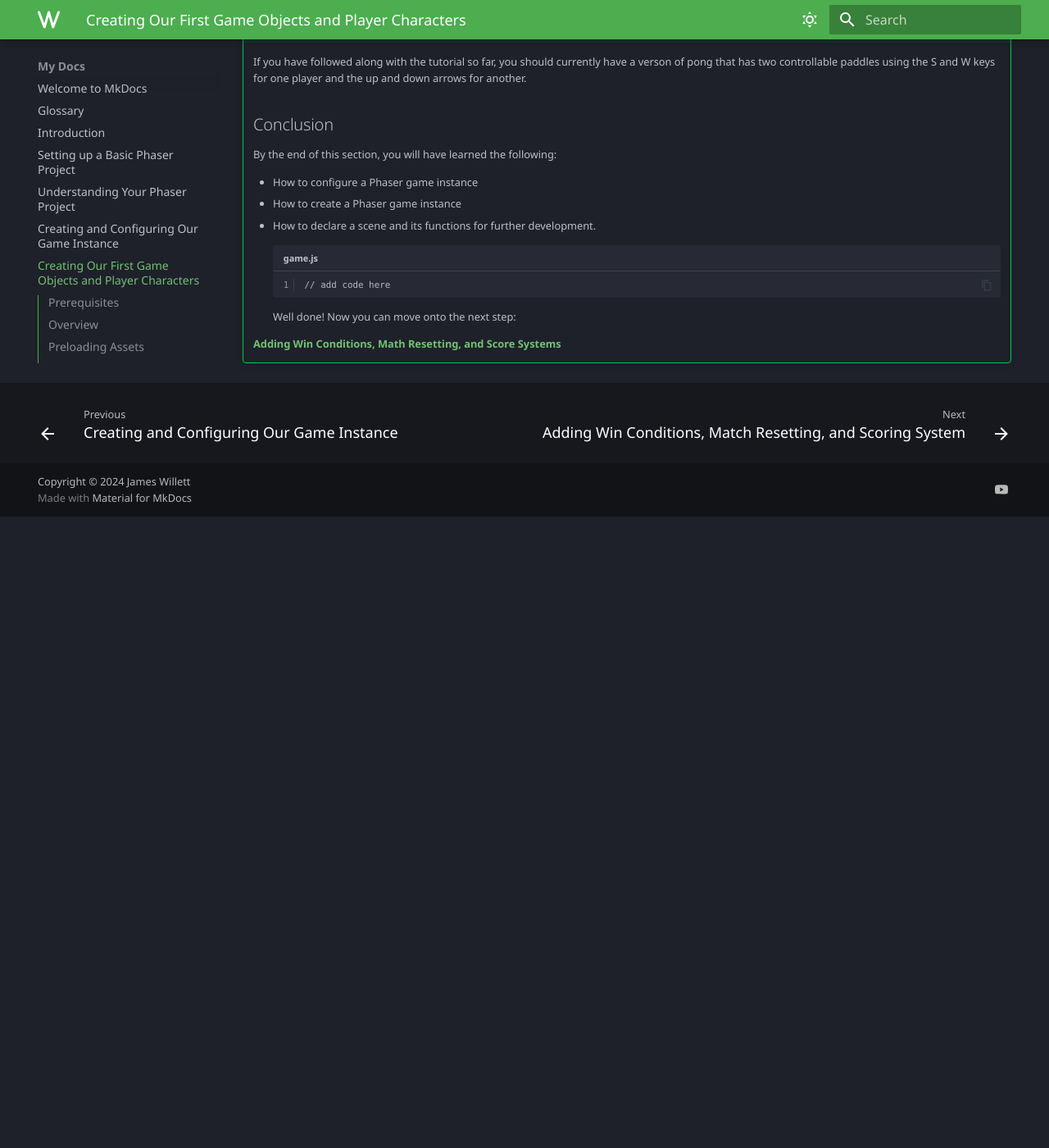
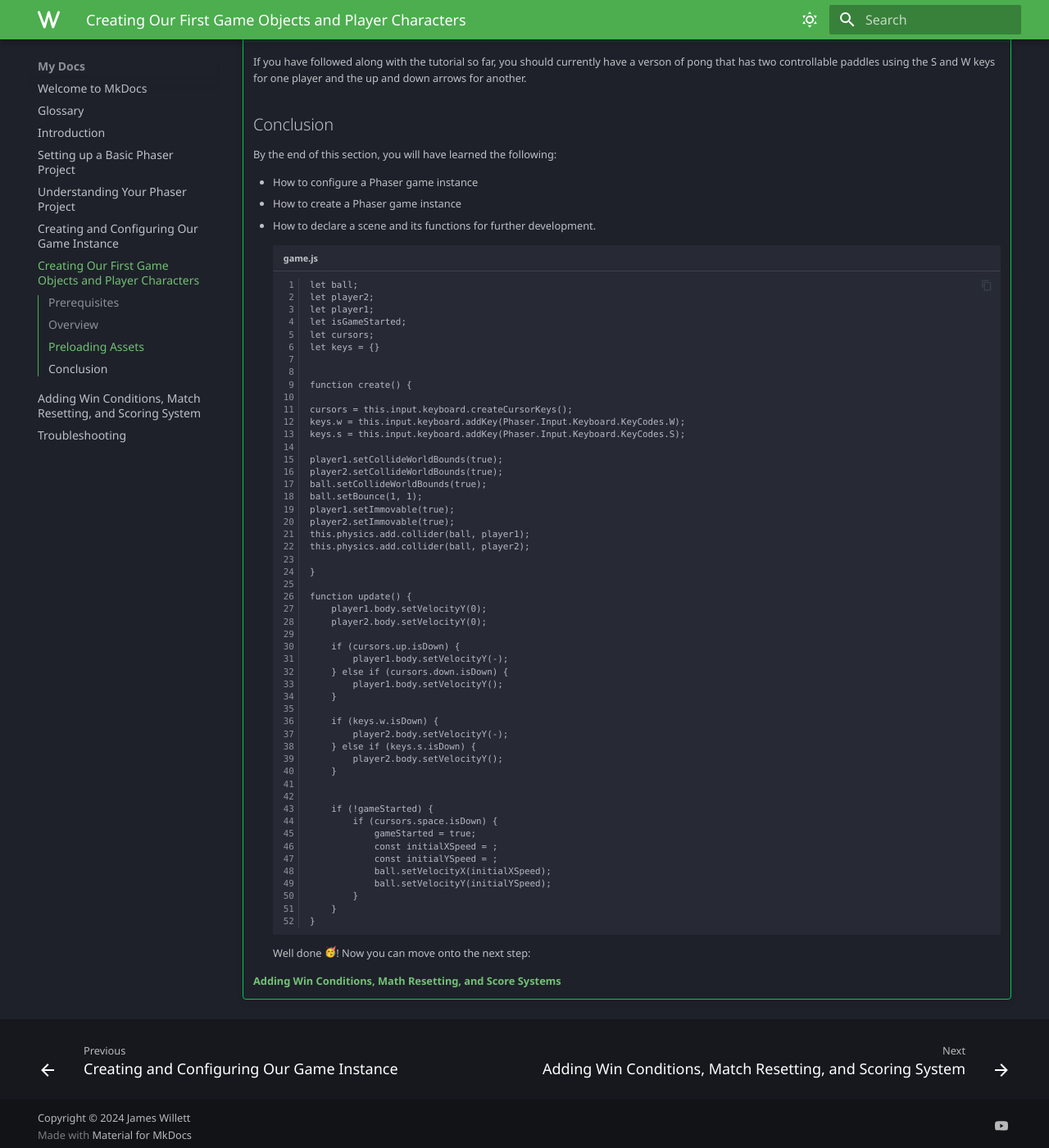
Before and after one commit to ndgeniebla/phaser-mkdocs, an MkDocs documentation site: the page built from docs/set-4.md, in a window 1280 px wide and 1400 px high, scrolled down 8253 px. Shown: the whole window at 82% size. Built offline with MkDocs 1.6.1 and Material for MkDocs 9.7.7, drawn with Linux system fonts in a browser that asks for light colours; emoji names are drawn with the system emoji font; some web fonts are replaced; before the commit the page ends 8883 px from its top, so only the background shows below that; some of the changed text lies outside the part shown.

Commit message:
add coding example

````diff
--- a/docs/set-4.md
+++ b/docs/set-4.md
@@ -16,7 +16,7 @@ Now that we have our game instance, it's time to add some game assets to give ou
         Assets have many definitions in the real world. In the context of game developement, assets mean any digital content used by the video game to communicate information to the user about the state of the game. This can include audio, visual elements and animations.
 
 <br>
-1. Inside the `preload` function defined inside of `src/game.js` add two function calls to `this` game instances `load.image()` method with the following name parameter and path path paramater.
+3. Inside the `preload` function defined inside of `src/game.js` add two function calls to `this` game instances `load.image()` method with the following name parameter and path path paramater.
 
 ```JS title="game.js" linenums="1"
 
@@ -309,7 +309,7 @@ function update() {
     If you wanted to make a game where a character moves left and right, you would have to use the same strategy for the X axis.
 
 <br>
-16. Now we need to make sure that when a key is not being pressed, we set our paddles velocity to 0. We can do this by calling the `player1` and `player2` `setVelocityY` methods in the update function.
+16. Now we need to make sure that when a key is not being pressed. We can do this by calling the `player1` and `player2` `setVelocityY` methods in the update function and assigning a velocity of 0 to the paddles.
 
 ``` JS title="game.js" linenums="1"
 
@@ -386,9 +386,61 @@ function update() {
     - How to create a Phaser game instance
     - How to declare a scene and its functions for further development.
     ``` title="game.js" linenums="1"
-    // add code here
+
+    let ball;
+    let player2;
+    let player1;
+    let isGameStarted;
+    let cursors;
+    let keys = {}
+
+
+    function create() {
+
+    cursors = this.input.keyboard.createCursorKeys();
+    keys.w = this.input.keyboard.addKey(Phaser.Input.Keyboard.KeyCodes.W);
+    keys.s = this.input.keyboard.addKey(Phaser.Input.Keyboard.KeyCodes.S);
+
+    player1.setCollideWorldBounds(true);
+    player2.setCollideWorldBounds(true);
+    ball.setCollideWorldBounds(true);
+    ball.setBounce(1, 1);
+    player1.setImmovable(true);
+    player2.setImmovable(true);
+    this.physics.add.collider(ball, player1);
+    this.physics.add.collider(ball, player2);
+
+    }
+
+    function update() {
+        player1.body.setVelocityY(0);
+        player2.body.setVelocityY(0);
+
+        if (cursors.up.isDown) {
+            player1.body.setVelocityY(-);
+        } else if (cursors.down.isDown) {
+            player1.body.setVelocityY();
+        }
+
+        if (keys.w.isDown) {
+            player2.body.setVelocityY(-);
+        } else if (keys.s.isDown) {
+            player2.body.setVelocityY();
+        }
+
+
+        if (!gameStarted) {
+            if (cursors.space.isDown) {
+                gameStarted = true;
+                const initialXSpeed = ;
+                const initialYSpeed = ;
+                ball.setVelocityX(initialXSpeed);
+                ball.setVelocityY(initialYSpeed);
+            }
+        }
+    }
 
     ```
-    Well done! Now you can move onto the next step:
+    Well done :partying_face:! Now you can move onto the next step:
 
     **[Adding Win Conditions, Math Resetting, and Score Systems](set-5.md)**
````
